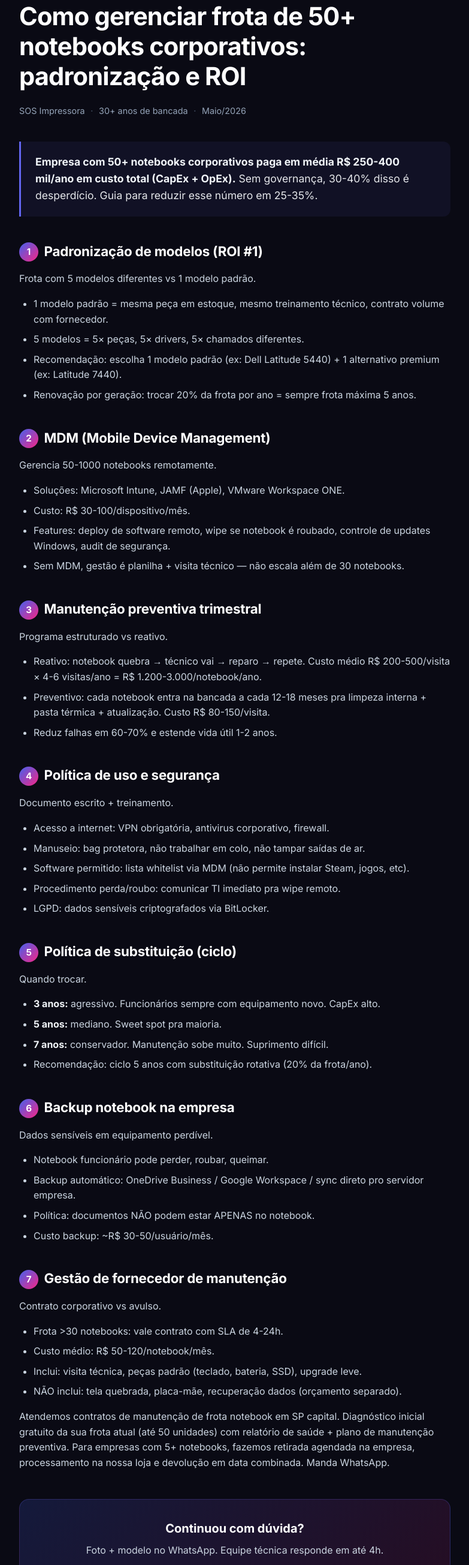
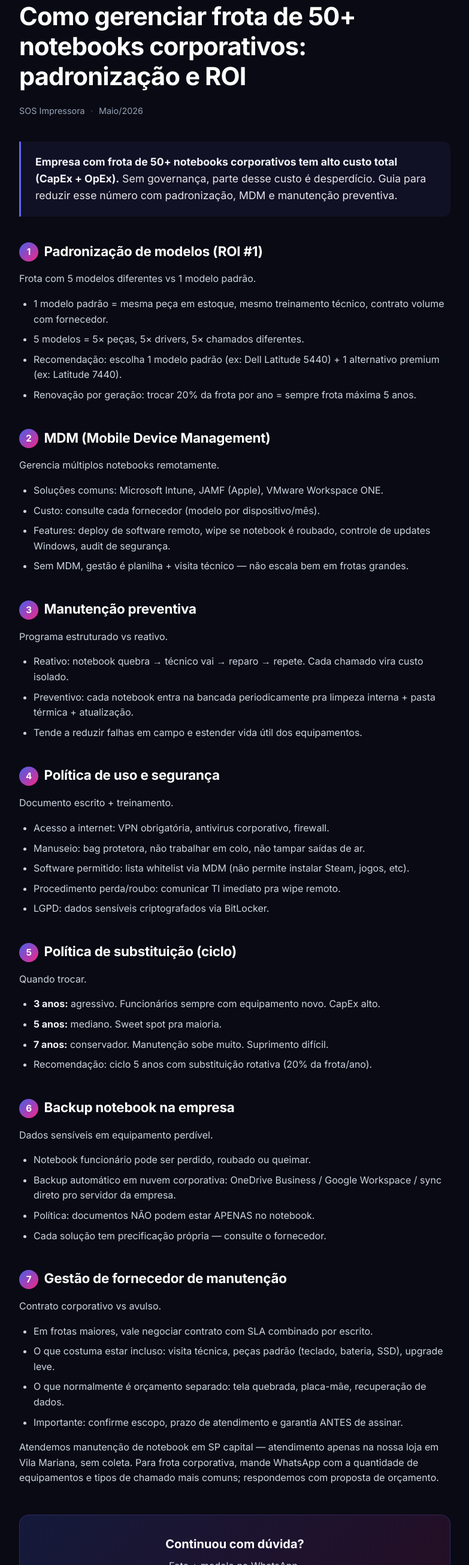
Before and after one commit to pontualtech/sosimpressora, a plain HTML site: page dicas/gestao-frota-notebook-corporativa-empresa.html in a window 1280 px wide. Shown: the part 191-2800 px from the top of the page at 60% size, without its empty margins (248-1031 px from the left). Drawn offline with Linux system fonts and the light colour scheme.

Commit message:
fix(content): remove 'retirada agendada' + claims inventados nas 2 dicas notebook B2B
Auditoria detalhada apos flag do Karlao ("retirada agendada na empresa
para 5+ notebooks" foi inventada — promessa que nao cumprimos: notebook
e' balcao-only sempre).

Removidos:
- Promessa "retirada agendada na empresa" em 3 lugares (servicos.html,
  index.html FAQ schema, gestao-frota dica)
- FAQ schema pergunta 2 "Empresa pode mandar todos os notebooks" inteira
  (era sustentada pela promessa retirada agendada)
- Autoridade fabricada ("30+ anos de bancada" no metadata 2 dicas)
- Estatistica BR sem fonte ("BYOD cresceu 400% pos-pandemia")
- Custos frota inventados ("R$ 250-400 mil/ano", "R$ 30-100/dispositivo/mes",
  "R$ 200-500/visita", "R$ 80-150 preventivo", "R$ 50-120/notebook/mes",
  "R$ 30-50/usuario/mes")
- Reembolsos BYOD inventados ("R$ 50-100 internet", "R$ 100-200 wear-and-tear",
  "R$ 200-400/funcionario/mes")
- Percentuais sem base ("Reduz falhas 60-70%", "30-40% desperdicio",
  "reduzir 25-35%", "estende vida 1-2 anos")
- SLA inventado ("contrato com SLA de 4-24h", "responde em ate 4h" no CTA)
- Servico nao confirmado ("consultoria BYOD analise risco LGPD")

Texto reescrito mantem o valor educativo (estrutura B2B, riscos LGPD,
politicas) sem prometer numeros ou servicos especificos.

Resposta ao feedback "faça uma varredura detalhada... inaceitavel".

```diff
--- a/dicas/gestao-frota-notebook-corporativa-empresa.html
+++ b/dicas/gestao-frota-notebook-corporativa-empresa.html
@@ -57,17 +57,17 @@ footer a{color:#94a3b8}
 <main>
 <nav class="crumbs"><a href="/">Início</a><span>/</span><a href="/dicas.html">Dicas</a><span>/</span>Como gerenciar frota de 50+ notebooks corporativos: padronização e ROI</nav>
 <div class="cat">Frota Notebook B2B</div><h1>Como gerenciar frota de 50+ notebooks corporativos: padronização e ROI</h1>
-<p class="meta"><span>SOS Impressora</span><span>30+ anos de bancada</span><span>Maio/2026</span></p>
-<p class="intro"><strong>Empresa com 50+ notebooks corporativos paga em média R$ 250-400 mil/ano em custo total (CapEx + OpEx).</strong> Sem governança, 30-40% disso é desperdício. Guia para reduzir esse número em 25-35%.</p>
+<p class="meta"><span>SOS Impressora</span><span>Maio/2026</span></p>
+<p class="intro"><strong>Empresa com frota de 50+ notebooks corporativos tem alto custo total (CapEx + OpEx).</strong> Sem governança, parte desse custo é desperdício. Guia para reduzir esse número com padronização, MDM e manutenção preventiva.</p>
 <h2 id="passo-1"><span class="num">1</span>Padronização de modelos (ROI #1)</h2><p>Frota com 5 modelos diferentes vs 1 modelo padrão.</p><ul><li>1 modelo padrão = mesma peça em estoque, mesmo treinamento técnico, contrato volume com fornecedor.</li><li>5 modelos = 5× peças, 5× drivers, 5× chamados diferentes.</li><li>Recomendação: escolha 1 modelo padrão (ex: Dell Latitude 5440) + 1 alternativo premium (ex: Latitude 7440).</li><li>Renovação por geração: trocar 20% da frota por ano = sempre frota máxima 5 anos.</li></ul>
-<h2 id="passo-2"><span class="num">2</span>MDM (Mobile Device Management)</h2><p>Gerencia 50-1000 notebooks remotamente.</p><ul><li>Soluções: Microsoft Intune, JAMF (Apple), VMware Workspace ONE.</li><li>Custo: R$ 30-100/dispositivo/mês.</li><li>Features: deploy de software remoto, wipe se notebook é roubado, controle de updates Windows, audit de segurança.</li><li>Sem MDM, gestão é planilha + visita técnico — não escala além de 30 notebooks.</li></ul>
-<h2 id="passo-3"><span class="num">3</span>Manutenção preventiva trimestral</h2><p>Programa estruturado vs reativo.</p><ul><li>Reativo: notebook quebra → técnico vai → reparo → repete. Custo médio R$ 200-500/visita × 4-6 visitas/ano = R$ 1.200-3.000/notebook/ano.</li><li>Preventivo: cada notebook entra na bancada a cada 12-18 meses pra limpeza interna + pasta térmica + atualização. Custo R$ 80-150/visita.</li><li>Reduz falhas em 60-70% e estende vida útil 1-2 anos.</li></ul>
+<h2 id="passo-2"><span class="num">2</span>MDM (Mobile Device Management)</h2><p>Gerencia múltiplos notebooks remotamente.</p><ul><li>Soluções comuns: Microsoft Intune, JAMF (Apple), VMware Workspace ONE.</li><li>Custo: consulte cada fornecedor (modelo por dispositivo/mês).</li><li>Features: deploy de software remoto, wipe se notebook é roubado, controle de updates Windows, audit de segurança.</li><li>Sem MDM, gestão é planilha + visita técnico — não escala bem em frotas grandes.</li></ul>
+<h2 id="passo-3"><span class="num">3</span>Manutenção preventiva</h2><p>Programa estruturado vs reativo.</p><ul><li>Reativo: notebook quebra → técnico vai → reparo → repete. Cada chamado vira custo isolado.</li><li>Preventivo: cada notebook entra na bancada periodicamente pra limpeza interna + pasta térmica + atualização.</li><li>Tende a reduzir falhas em campo e estender vida útil dos equipamentos.</li></ul>
 <h2 id="passo-4"><span class="num">4</span>Política de uso e segurança</h2><p>Documento escrito + treinamento.</p><ul><li>Acesso a internet: VPN obrigatória, antivirus corporativo, firewall.</li><li>Manuseio: bag protetora, não trabalhar em colo, não tampar saídas de ar.</li><li>Software permitido: lista whitelist via MDM (não permite instalar Steam, jogos, etc).</li><li>Procedimento perda/roubo: comunicar TI imediato pra wipe remoto.</li><li>LGPD: dados sensíveis criptografados via BitLocker.</li></ul>
 <h2 id="passo-5"><span class="num">5</span>Política de substituição (ciclo)</h2><p>Quando trocar.</p><ul><li><strong>3 anos:</strong> agressivo. Funcionários sempre com equipamento novo. CapEx alto.</li><li><strong>5 anos:</strong> mediano. Sweet spot pra maioria.</li><li><strong>7 anos:</strong> conservador. Manutenção sobe muito. Suprimento difícil.</li><li>Recomendação: ciclo 5 anos com substituição rotativa (20% da frota/ano).</li></ul>
-<h2 id="passo-6"><span class="num">6</span>Backup notebook na empresa</h2><p>Dados sensíveis em equipamento perdível.</p><ul><li>Notebook funcionário pode perder, roubar, queimar.</li><li>Backup automático: OneDrive Business / Google Workspace / sync direto pro servidor empresa.</li><li>Política: documentos NÃO podem estar APENAS no notebook.</li><li>Custo backup: ~R$ 30-50/usuário/mês.</li></ul>
-<h2 id="passo-7"><span class="num">7</span>Gestão de fornecedor de manutenção</h2><p>Contrato corporativo vs avulso.</p><ul><li>Frota >30 notebooks: vale contrato com SLA de 4-24h.</li><li>Custo médio: R$ 50-120/notebook/mês.</li><li>Inclui: visita técnica, peças padrão (teclado, bateria, SSD), upgrade leve.</li><li>NÃO inclui: tela quebrada, placa-mãe, recuperação dados (orçamento separado).</li></ul>
-<p>Atendemos contratos de manutenção de frota notebook em SP capital. Diagnóstico inicial gratuito da sua frota atual (até 50 unidades) com relatório de saúde + plano de manutenção preventiva. Para empresas com 5+ notebooks, fazemos retirada agendada na empresa, processamento na nossa loja e devolução em data combinada. Manda WhatsApp.</p>
-<div class="cta-box"><h3>Continuou com dúvida?</h3><p>Foto + modelo no WhatsApp. Equipe técnica responde em até 4h.</p>
+<h2 id="passo-6"><span class="num">6</span>Backup notebook na empresa</h2><p>Dados sensíveis em equipamento perdível.</p><ul><li>Notebook funcionário pode ser perdido, roubado ou queimar.</li><li>Backup automático em nuvem corporativa: OneDrive Business / Google Workspace / sync direto pro servidor da empresa.</li><li>Política: documentos NÃO podem estar APENAS no notebook.</li><li>Cada solução tem precificação própria — consulte o fornecedor.</li></ul>
+<h2 id="passo-7"><span class="num">7</span>Gestão de fornecedor de manutenção</h2><p>Contrato corporativo vs avulso.</p><ul><li>Em frotas maiores, vale negociar contrato com SLA combinado por escrito.</li><li>O que costuma estar incluso: visita técnica, peças padrão (teclado, bateria, SSD), upgrade leve.</li><li>O que normalmente é orçamento separado: tela quebrada, placa-mãe, recuperação de dados.</li><li>Importante: confirme escopo, prazo de atendimento e garantia ANTES de assinar.</li></ul>
+<p>Atendemos manutenção de notebook em SP capital — atendimento apenas na nossa loja em Vila Mariana, sem coleta. Para frota corporativa, mande WhatsApp com a quantidade de equipamentos e tipos de chamado mais comuns; respondemos com proposta de orçamento.</p>
+<div class="cta-box"><h3>Continuou com dúvida?</h3><p>Foto + modelo no WhatsApp.</p>
 <a href="https://wa.me/551131360415" class="btn-wa">💬 Falar no WhatsApp</a></div>
 <section class="related"><h3>Outras dicas que ajudam</h3>
 <div class="related-grid"><a href="/dicas/byod-notebook-empresa-politica-lgpd.html"><strong>BYOD de notebook</strong><span>BYOD</span></a></div></section>
```
Also changed, not shown: dicas/byod-notebook-empresa-politica-lgpd.html (+5 -5 lines), index.html (+1 -9 lines), servicos.html (+3 -4 lines).
